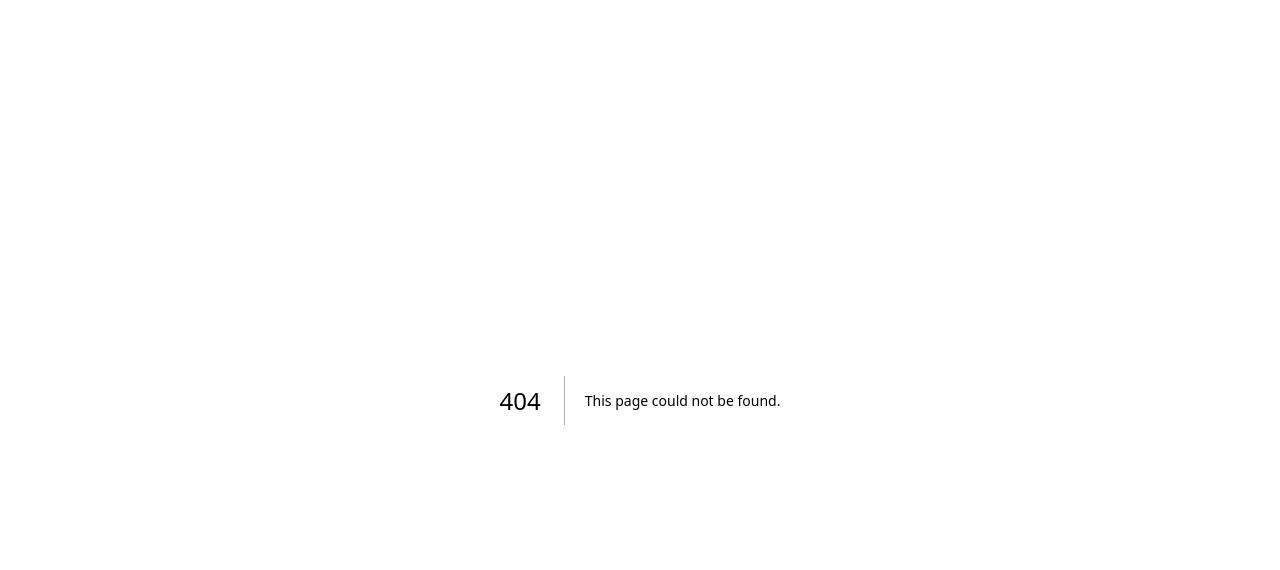
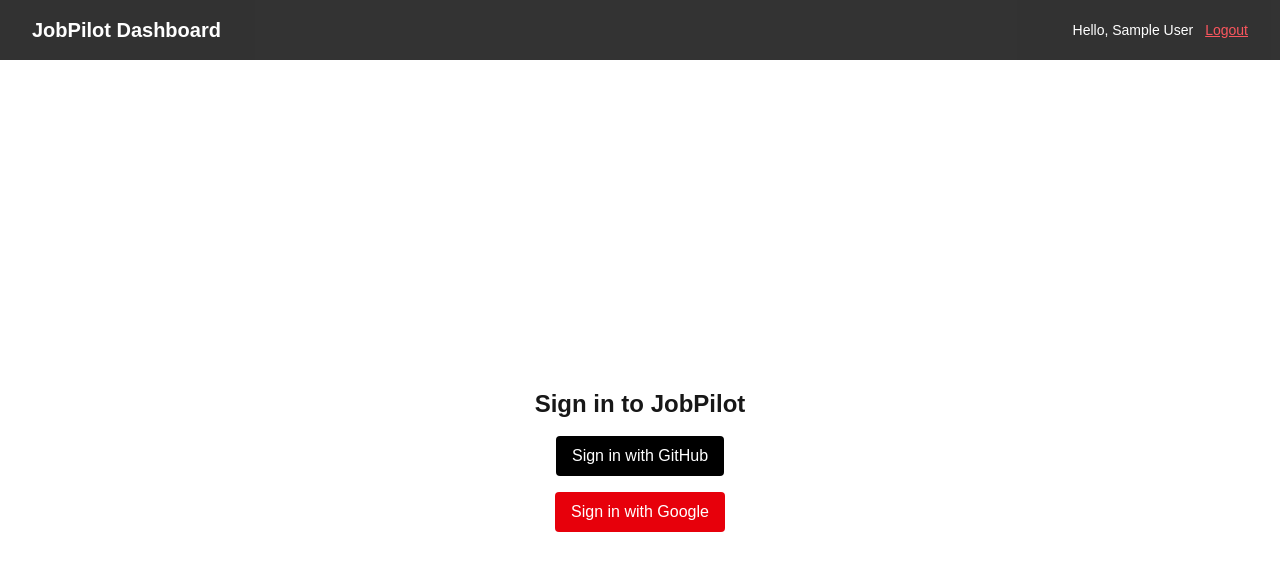
Before and after one commit to muhammdirfan/JobPilot, a Next.js app: page /login in a window 1280 px wide. Before the commit this address had no page. Shown: the top 570 px of the page. Built offline with nearby package versions, Linux system fonts and the light colour scheme; no server answers; sample sign-in values are in the browser's storage.

Commit message:
added next outh with github and google

```diff
--- /dev/null
+++ b/middleware.ts
@@ -0,0 +1,11 @@
+import { withAuth } from "next-auth/middleware";
+
+export default withAuth({
+  pages: {
+    signIn: "/login",
+  },
+});
+
+export const config = {
+  matcher: ["/jobs/:path*", "/contacts/:path*", "/analytics/:path*"],
+};
--- a/package.json
+++ b/package.json
@@ -15,6 +15,7 @@
     "@prisma/client": "^6.10.1",
     "framer-motion": "^12.19.2",
     "next": "15.3.4",
+    "next-auth": "^4.24.11",
     "react": "^19.0.0",
     "react-dom": "^19.0.0",
     "react-hot-toast": "^2.5.2",
--- /dev/null
+++ b/src/app/api/auth/[...nextauth]/route.ts
@@ -0,0 +1,34 @@
+import NextAuth from "next-auth";
+import GitHubProvider from "next-auth/providers/github";
+import GoogleProvider from "next-auth/providers/google";
+
+export const authOptions = {
+  providers: [
+    GitHubProvider({
+      clientId: process.env.GITHUB_ID!,
+      clientSecret: process.env.GITHUB_SECRET!,
+    }),
+    GoogleProvider({
+      clientId: process.env.GOOGLE_CLIENT_ID!,
+      clientSecret: process.env.GOOGLE_CLIENT_SECRET!,
+    }),
+  ],
+  pages: {
+    signIn: "/login",
+  },
+  session: {
+    strategy: "jwt",
+  },
+  callbacks: {
+    async session({ session, token }: any) {
+      session.user.id = token.sub;
+      return session;
+    },
+    async redirect({ baseUrl }: any) {
+      return baseUrl;
+    },
+  },
+};
+
+const handler = NextAuth(authOptions);
+export { handler as GET, handler as POST };
--- a/src/app/layout.tsx
+++ b/src/app/layout.tsx
@@ -2,6 +2,8 @@
 import { Geist, Geist_Mono } from "next/font/google";
 import { Toaster } from "react-hot-toast";
 import "./globals.css";
+import UserBar from "@/components/UserBar";
+import Providers from "@/components/Providers";
 
 const geistSans = Geist({
   variable: "--font-geist-sans",
@@ -28,8 +30,12 @@
       <body
         className={`${geistSans.variable} ${geistMono.variable} antialiased`}
       >
-        <Toaster />
-        {children}
+        <Providers>
+          <UserBar />
+          <Toaster />
+          {children}
+        </Providers>
+        ;
       </body>
     </html>
   );
--- /dev/null
+++ b/src/app/login/page.tsx
@@ -0,0 +1,23 @@
+"use client";
+
+import { signIn } from "next-auth/react";
+
+export default function LoginPage() {
+  return (
+    <div className="min-h-screen flex flex-col items-center justify-center gap-4">
+      <h1 className="text-2xl font-bold">Sign in to JobPilot</h1>
+      <button
+        onClick={() => signIn("github")}
+        className="bg-black text-white px-4 py-2 rounded"
+      >
+        Sign in with GitHub
+      </button>
+      <button
+        onClick={() => signIn("google")}
+        className="bg-red-600 text-white px-4 py-2 rounded"
+      >
+        Sign in with Google
+      </button>
+    </div>
+  );
+}
--- a/src/app/page.tsx
+++ b/src/app/page.tsx
@@ -1,37 +1,19 @@
-'use client'
+import { getServerSession } from "next-auth";
+import { authOptions } from "./api/auth/[...nextauth]/route";
+import { redirect } from "next/navigation";
 
-import Header from '@/components/Header'
-import { useJobStore } from '@/store/jobStore'
+export default async function HomePage() {
+  const session = await getServerSession(authOptions);
 
-export default function Home() {
-  const { jobs, addJob } = useJobStore()
+  if (!session) {
+    redirect("/login");
+  } else {
+    redirect("/jobs");
+  }
 
   return (
-    <main className="p-4">
-      <Header />
-      <h1 className="text-2xl font-semibold mb-4">Job List</h1>
-      <button
-        onClick={() =>
-          addJob({
-            id: String(Date.now()),
-            company: 'Google',
-            status: 'applied',
-          })
-        }
-        className="bg-blue-500 text-white px-4 py-2 rounded"
-      >
-        Add Dummy Job
-      </button>
-      <ul className="mt-4 space-y-2">
-        {jobs.map((job) => (
-          <li
-            key={job.id}
-            className="border p-2 rounded bg-white shadow-sm text-sm"
-          >
-            {job.company} - {job.status}
-          </li>
-        ))}
-      </ul>
-    </main>
-  )
+    <div className="p-4">
+      <h1 className="text-2xl font-bold">Welcome, {session.user?.name}!</h1>
+    </div>
+  );
 }
--- a/src/components/Header.tsx
+++ b/src/components/Header.tsx
@@ -1,3 +1,3 @@
 export default function Header() {
-    return <header className="p-4 text-xl font-bold">JobPilot Dashboard</header>
-  }
+  return <header className="p-4 text-xl font-bold">JobPilot Dashboard</header>;
+}
--- /dev/null
+++ b/src/components/Providers.tsx
@@ -0,0 +1,8 @@
+"use client";
+
+import { SessionProvider } from "next-auth/react";
+import { ReactNode } from "react";
+
+export default function Providers({ children }: { children: ReactNode }) {
+  return <SessionProvider>{children}</SessionProvider>;
+}
--- /dev/null
+++ b/src/components/UserBar.tsx
@@ -0,0 +1,28 @@
+"use client";
+
+import { useSession, signOut } from "next-auth/react";
+
+export default function UserBar() {
+  const { data: session } = useSession();
+
+  if (!session) return null;
+
+  return (
+    <div className="flex items-center justify-between p-4 sticky gap-2 bg-black opacity-80">
+      <header className="ml-4 text-xl font-bold text-white">
+        JobPilot Dashboard
+      </header>
+      <div className="mr-4">
+        <span className="text-sm text-white py-2">
+          Hello, {session.user?.name || session.user?.email}
+        </span>
+        <button
+          onClick={() => signOut({ callbackUrl: "/login" })}
+          className="text-red-500 underline text-sm pl-3"
+        >
+          Logout
+        </button>
+      </div>
+    </div>
+  );
+}
```
Also changed, not shown: 1 other file (tests, documents, lock files or other folders).
